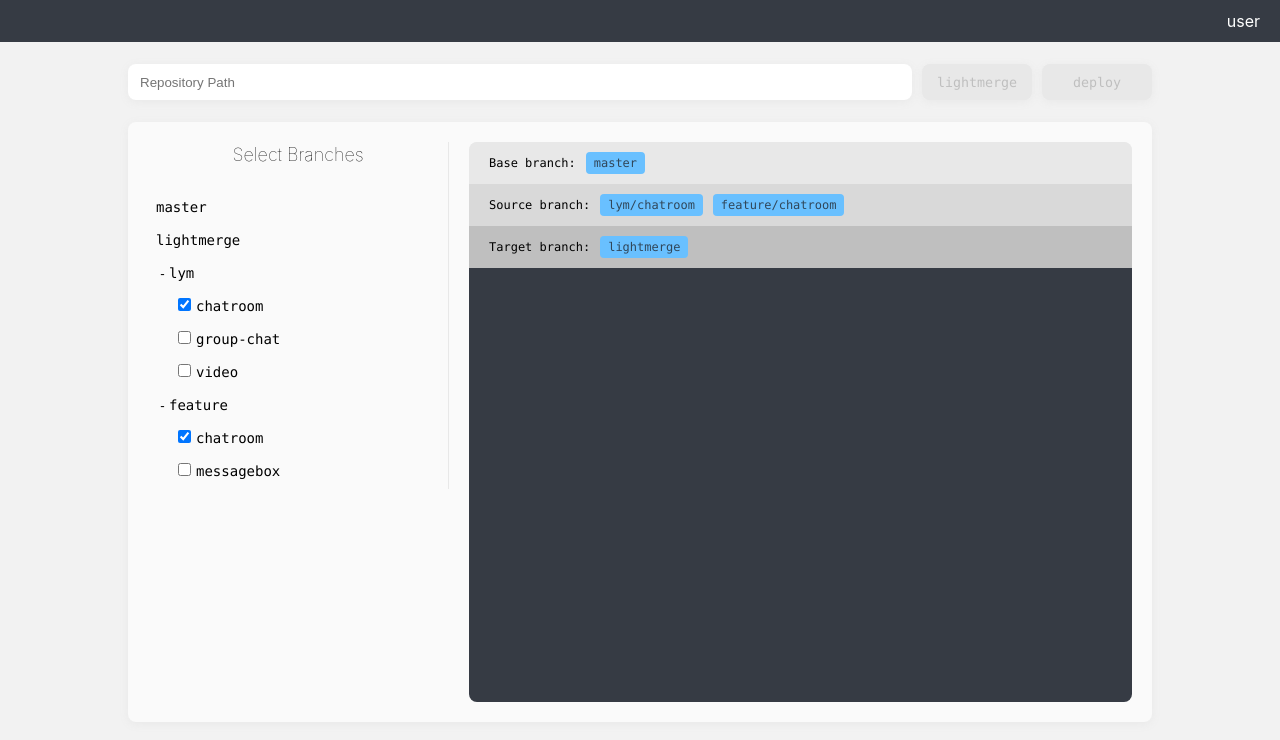
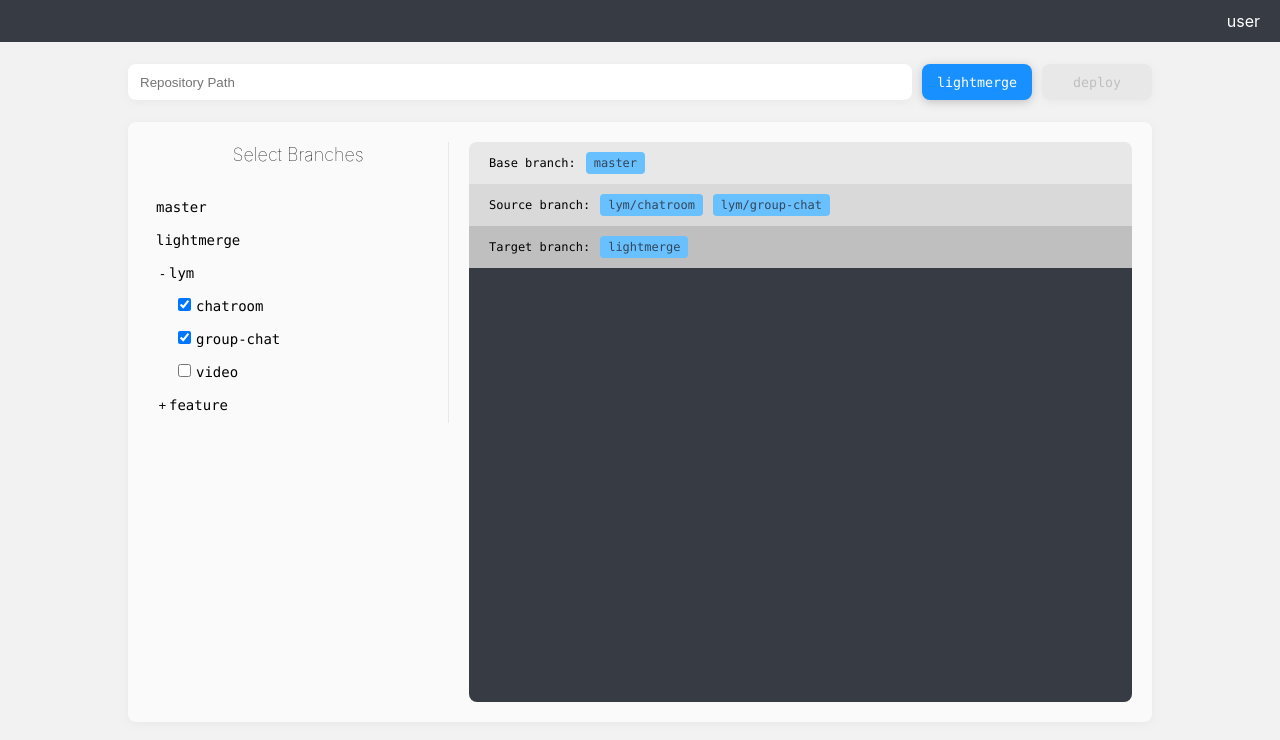
Before and after one commit to realmorrisliu/lightmerge, a React (Create React App) app: page / in a window 1280 px wide. Shown: the top 740 px of the page. Built offline with nearby package versions, Linux system fonts and the light colour scheme.

Commit message:
feature: lightmerge button developing

```diff
--- a/src/App.jsx
+++ b/src/App.jsx
@@ -5,7 +5,7 @@ import StatusViewer from './components/StatusViewer';
 import styles from './App.module.scss';
 
 const branches = ['master', 'lightmerge', 'lym/chatroom', 'lym/group-chat', 'lym/video', 'feature/chatroom', 'feature/messagebox'];
-const originSelectedBranches = ['lym/chatroom', 'feature/chatroom'];
+const originSelectedBranches = ['lym/chatroom', 'lym/group-chat'];
 
 const App = () => {
   const [selectedBranches, setSelectedBranches] = useState(originSelectedBranches);
@@ -18,12 +18,31 @@ const App = () => {
     }
   };
 
+  const isLightmergeAvailable = () => {
+    if (selectedBranches.length === 0) {
+      return false;
+    }
+
+    return true;
+  };
+
+  const runLightmerge = () => {
+    console.log(selectedBranches);
+  };
+
   return (
     <div className={styles.App}>
       <header className={styles.Header}>user</header>
       <div className={styles.RepoPath}>
         <input className={styles.Input} type="text" placeholder="Repository Path" />
-        <button type="button" className={styles.Button} disabled>lightmerge</button>
+        <button
+          type="button"
+          className={styles.Button}
+          disabled={!isLightmergeAvailable()}
+          onClick={runLightmerge}
+        >
+          lightmerge
+        </button>
         <button type="button" className={styles.Button} disabled>deploy</button>
       </div>
       <div className={styles.Content}>
```
